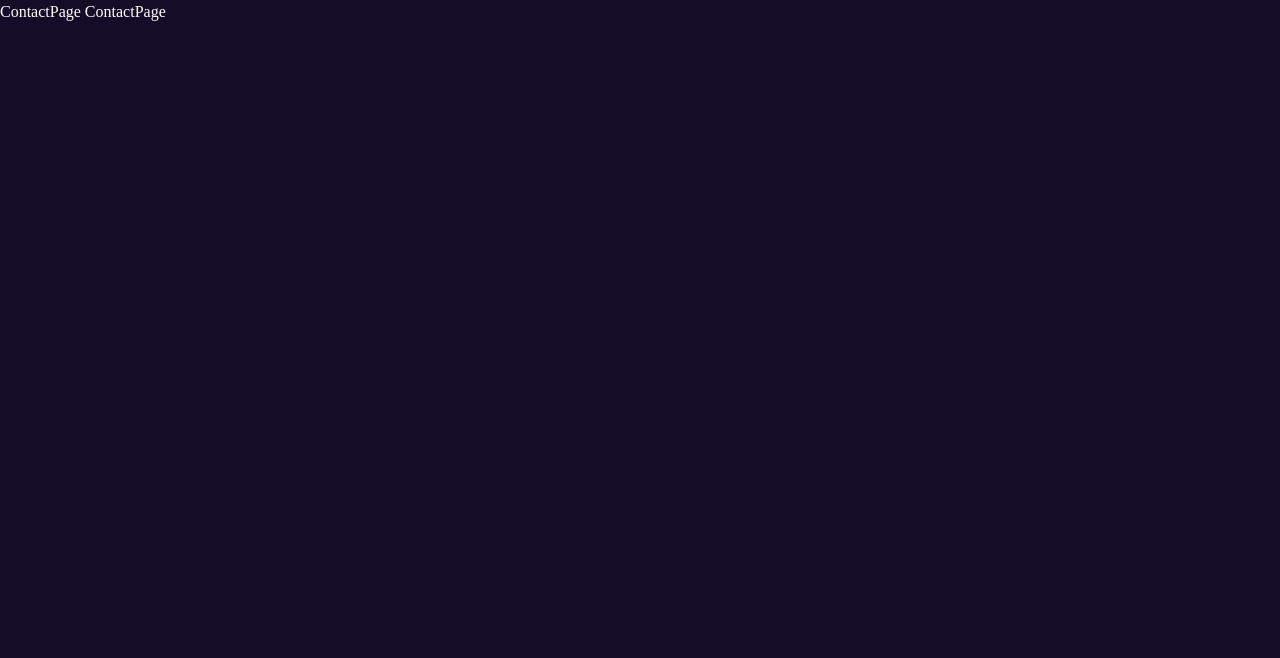
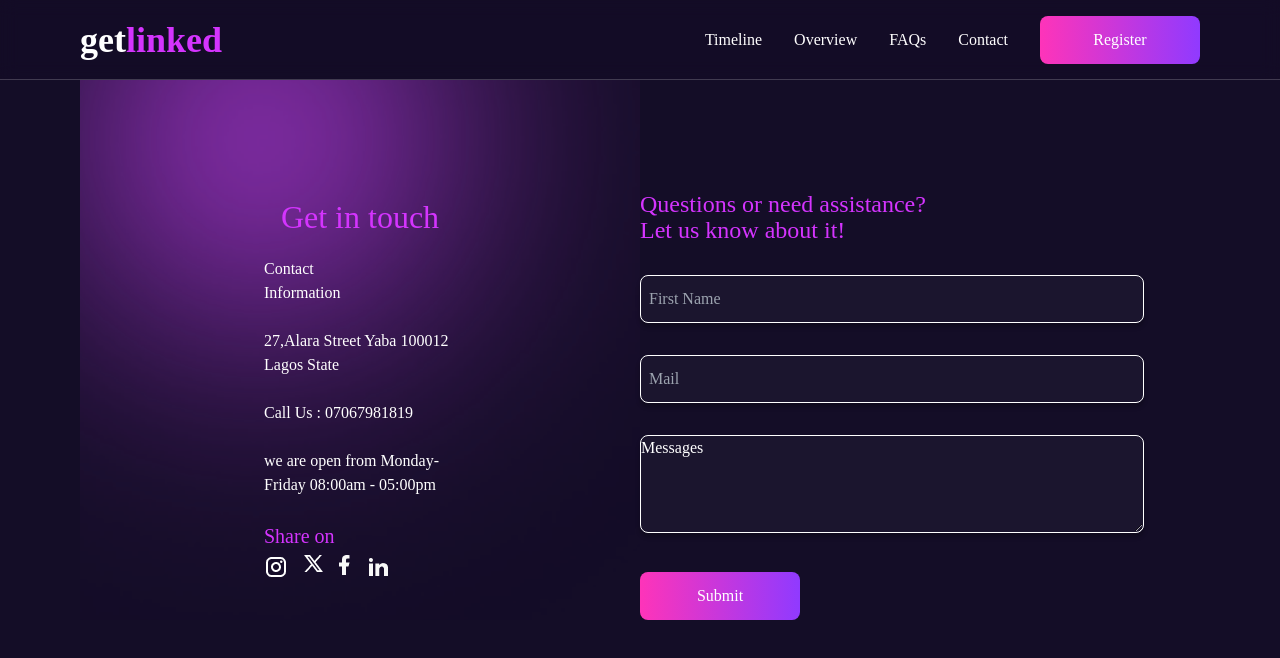
Before and after one commit to Intelligence247/getLinkedCodeChallenge, a React (Vite) app: page /contact in a window 1280 px wide. Shown: the top 658 px of the page. Built offline with nearby package versions, Linux system fonts and the light colour scheme.

Commit message:
registration page

```diff
--- a/src/Components/NavBar/NavBar.css
+++ b/src/Components/NavBar/NavBar.css
@@ -11,12 +11,12 @@
     @apply text-primaryPurple
 }
 .navRight{
-    @apply flex lg:flex-row flex-col lg:space-x-8 lg:space-y-0 space-y-8 lg:items-center lg:relative fixed top-0 lg:bg-primarybg bg-[#150E28]
-    lg:w-max w-[70%] right-0 lg:h-auto h-screen justify-center items-start pl-5
+    @apply flex lg:flex-row flex-col lg:space-x-8 lg:space-y-0 space-y-8 lg:items-center lg:relative fixed top-0 lg:bg-transparent bg-[#150E28]
+    lg:w-max w-[70%] -right-0 lg:h-auto h-screen justify-center items-start pl-5
 
 }
 .navRightA{
-    @apply -right-[70%]
+    @apply lg:-right-0 -right-[70%]
 }
 .navRight a {
     @apply inline-block
@@ -27,3 +27,9 @@
  .navWraper button{
     @apply m-0
  }
+ .overlay{
+    @apply w-[30%] bg-primaryPurple left-0 h-screen z-30 top-0 fixed backdrop-blur-[10px] bg-opacity-10 lg:hidden
+ }
+ .navRightA .overlay{
+    @apply left-[100%]
+ }
--- a/src/Components/NavBar/NavBar.jsx
+++ b/src/Components/NavBar/NavBar.jsx
@@ -1,5 +1,6 @@
 import React, { useState } from 'react'
 import "./NavBar.css"
+import { Link } from 'react-router-dom';
 const NavBar = () => {
   const [active, setactive] = useState(true);
     const navObj = [
@@ -17,7 +18,7 @@ const NavBar = () => {
     },
     {
         text: 'Contact',
-        link: '',
+        link: '/contact',
     },
 
 
@@ -27,9 +28,15 @@ const NavBar = () => {
       <div className="navLeft">get<span>linked</span></div>
       <span className='flex-grow-[1]'></span>
       <div className={`navRight ${active?'navRightA':'navRight'}`}>
+      <div
+      onClick={()=>setactive(!active)}
+       className="overlay">
+      </div>
         {
             navObj.map((n,i)=>(
-            <a href={n.link} key={i}>{n.text}</a>
+            <Link
+            onClick={()=> setactive(!active)}
+             to={n.link} key={i}>{n.text}</Link>
             ))
         }
         <button>Register</button>
@@ -39,6 +46,7 @@ const NavBar = () => {
       >
        <img src={`${active?"/burgera.png":"/burgerx.png"}`} alt="" />
       </div>
+
     </div>
   )
 }
--- a/src/Pages/ContactPage/ContactPage.css
+++ b/src/Pages/ContactPage/ContactPage.css
@@ -0,0 +1,38 @@
+.contactWrapper{
+    @apply h-screen
+}
+.contactWrapper .navWraper{
+    @apply lg:h-20 h-0 overflow-y-hidden
+}
+.contactWrapper2{
+    @apply pb-10 lg:mt-20 mt-0 lg:grid-cols-2 grid grid-cols-1 lg:px-20 px-4 place-content-center
+}
+.Cleft{
+    @apply flex flex-col space-y-6 justify-center items-center bg-[url(/purple.png)]
+    bg-bottom h-full lg:pt-20 lg:-order-10 order-2
+}
+.Cleft > h1{
+    @apply lg:text-[2rem] lg:leading-[2rem] text-[20px] leading-[20px] text-primaryPurple lg:block hidden
+}
+.Cleft p{
+    @apply w-48 lg:block hidden
+}
+.Csocio{
+    @apply  flex flex-col space-y-1 lg:w-48 w-full lg:justify-start lg:items-start items-center
+}
+.Csocio > h1{
+    @apply text-primaryPurple text-[20px]
+}
+.Cright{
+    @apply flex-col space-y-8 pt-20 justify-center items-center order-1
+}
+.Cright input, textarea{
+    border-radius: 4px;
+border: 1px solid #FFF;
+background: rgba(255, 255, 255, 0.03);
+box-shadow: 0px 4px 4px 0px rgba(0, 0, 0, 0.25);
+    @apply w-[90%] rounded-lg h-12 pl-2 lg:m-0 m-auto inline-block
+}
+textarea{
+    @apply h-auto pl-3
+}
--- a/src/Pages/ContactPage/ContactPage.jsx
+++ b/src/Pages/ContactPage/ContactPage.jsx
@@ -1,10 +1,66 @@
 import React from 'react'
+import NavBar from '../../Components/NavBar/NavBar'
+import "./ContactPage.css"
+import { Link } from 'react-router-dom'
 
 const ContactPage = () => {
   return (
-    <div>
-      ContactPage
-ContactPage
+    <div className='contactWrapper'>
+      <NavBar/>
+      <div className="contactWrapper2">
+        <div className="Cleft">
+          <h1>Get in touch</h1>
+
+          <div className="contactInfo">
+            <p>Contact</p>
+            <p>Information</p>
+          </div>
+          <p className="location">
+          27,Alara Street
+Yaba 100012
+Lagos State
+          </p>
+          <p>Call Us : 07067981819</p>
+          <p>we are open from Monday-Friday
+08:00am - 05:00pm</p>
+<div className="contactSocio">
+<div className="Csocio">
+  <h1>Share on</h1>
+  <div className="socioImg flex space-x-4">
+  <a href="">
+     <img src="/insta.png" alt="" />
+  </a>
+  <a href="">
+     <img src="/x.png" alt="" />
+  </a>
+  <a href="">
+     <img src="facebook.png" alt="" />
+  </a>
+  <a href="">
+     <img src="linkedin.png" alt="" />
+  </a>
+  </div>
+  </div>
+</div>
+        </div>
+
+        <div className="Cright">
+          <Link className='border-[1px] border-primaryPurple w-8 h-8 rounded-full inline-block flex justify-center items-center lg:hidden'>
+          <img src="/back.png" alt="" />
+          </Link>
+
+          <h1 className='lg:text-[1.5rem] lg:leading-[1.6rem] text-[20px] leading-[20px] text-primaryPurple '>Questions or need assistance?<br/>
+          Let us know  about it!</h1>
+          <p className='lg:hidden'>Email us below to any question related
+to our event</p>
+          <input type="text" placeholder='First Name'/>
+          <input type="email" placeholder='Mail' />
+          <textarea id="myTextarea" name="comments" rows="4" cols="30">
+        Messages
+    </textarea>
+    <button>Submit</button>
+        </div>
+      </div>
     </div>
   )
 }
--- a/src/Pages/RegisterPage/RegisterPage.jsx
+++ b/src/Pages/RegisterPage/RegisterPage.jsx
@@ -1,10 +1,13 @@
 import React from 'react'
+import NavBar from '../../Components/NavBar/NavBar'
 
 const RegisterPage = () => {
   return (
     <div>
-      RegisterPage
-RegisterPage
+     <NavBar/>
+     <div className="registrationWrapper">
+
+     </div>
     </div>
   )
 }
```
Also changed, not shown: public/back.png (added).
